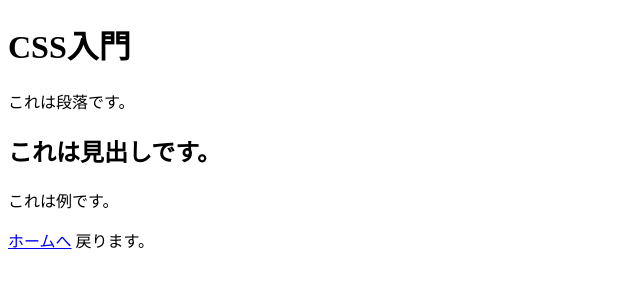
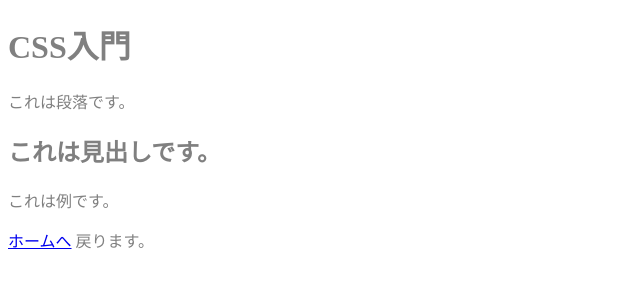
Before and after one commit to e205708/practicepages, a plain HTML site: page index.html in a window 1280 px wide. Shown: the whole page, without its empty margins (0-640 px from the left). Drawn offline with Linux system fonts and the light colour scheme.

Commit message:
bodyタグのcssをとりあえず追加してみた

```diff
--- a/index.html
+++ b/index.html
@@ -3,6 +3,11 @@
 <head>
   <meta charset="UTF-8">
   <title>CSS練習</title>
+  <style>
+      body {
+          color: gray;
+      }
+  </style>
 </head>
 <body>
   <div id="headline">
```
